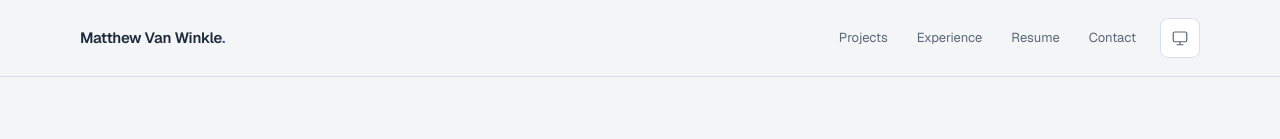
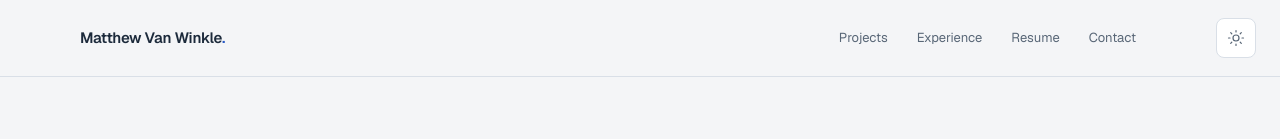
Before and after one commit to matthewLVW/PortfolioWebsite, a Next.js app: page / in a window 1280 px wide. Shown: the top 139 px of the page. Built offline with nearby package versions, Linux system fonts and the light colour scheme.

Commit message:
Show active theme icon at the far right of the header

```diff
--- a/src/app/design.css
+++ b/src/app/design.css
@@ -112,6 +112,7 @@ h3 {
 }
 .nav-shell {
   height: 76px;
+  padding-right: 64px;
   display: flex;
   align-items: center;
   justify-content: space-between;
@@ -132,8 +133,11 @@ h3 {
   gap: 24px;
 }
 .theme-control {
-  position: relative;
-  flex-shrink: 0;
+  position: absolute;
+  top: 50%;
+  right: 24px;
+  display: flex;
+  transform: translateY(-50%);
 }
 .theme-toggle {
   display: inline-flex;
@@ -159,6 +163,13 @@ h3 {
 .theme-toggle svg {
   width: 18px;
   height: 18px;
+}
+.theme-toggle .theme-icon-dark,
+:root[data-theme="dark"] .theme-toggle .theme-icon-light {
+  display: none;
+}
+:root[data-theme="dark"] .theme-toggle .theme-icon-dark {
+  display: block;
 }
 .theme-menu {
   position: absolute;
@@ -883,6 +894,7 @@ h3 {
   }
   .nav-shell {
     height: 70px;
+    padding-right: 56px;
     gap: 20px;
   }
   .wordmark {
@@ -996,7 +1008,11 @@ h3 {
   }
   .nav-shell {
     height: 66px;
+    padding-right: 52px;
     gap: 12px;
+  }
+  .theme-control {
+    right: 20px;
   }
   .nav-actions {
     gap: 12px;
@@ -1260,6 +1276,9 @@ h3 {
   }
 }
 @media (max-width: 360px) {
+  .nav-shell {
+    padding-right: 49px;
+  }
   .wordmark {
     font-size: 12px;
   }
--- a/src/components/Navbar.tsx
+++ b/src/components/Navbar.tsx
@@ -46,9 +46,9 @@ export default function Navbar() {
               Contact
             </a>
           </div>
-          <ThemeToggle />
         </div>
       </nav>
+      <ThemeToggle />
     </header>
   );
 }
--- a/src/components/ThemeToggle.tsx
+++ b/src/components/ThemeToggle.tsx
@@ -9,9 +9,10 @@ const choices: { value: Theme; label: string }[] = [
   { value: "system", label: "System" },
 ];
 
-function ThemeIcon({ theme }: { theme: Theme }) {
+function ThemeIcon({ theme, className }: { theme: Theme; className?: string }) {
   return (
     <svg
+      className={className}
       viewBox="0 0 24 24"
       fill="none"
       stroke="currentColor"
@@ -156,7 +157,8 @@ export default function ThemeToggle() {
           setOpen(true);
         }}
       >
-        <ThemeIcon theme={theme} />
+        <ThemeIcon theme="light" className="theme-icon-light" />
+        <ThemeIcon theme="dark" className="theme-icon-dark" />
       </button>
       {open && (
         <div
```
